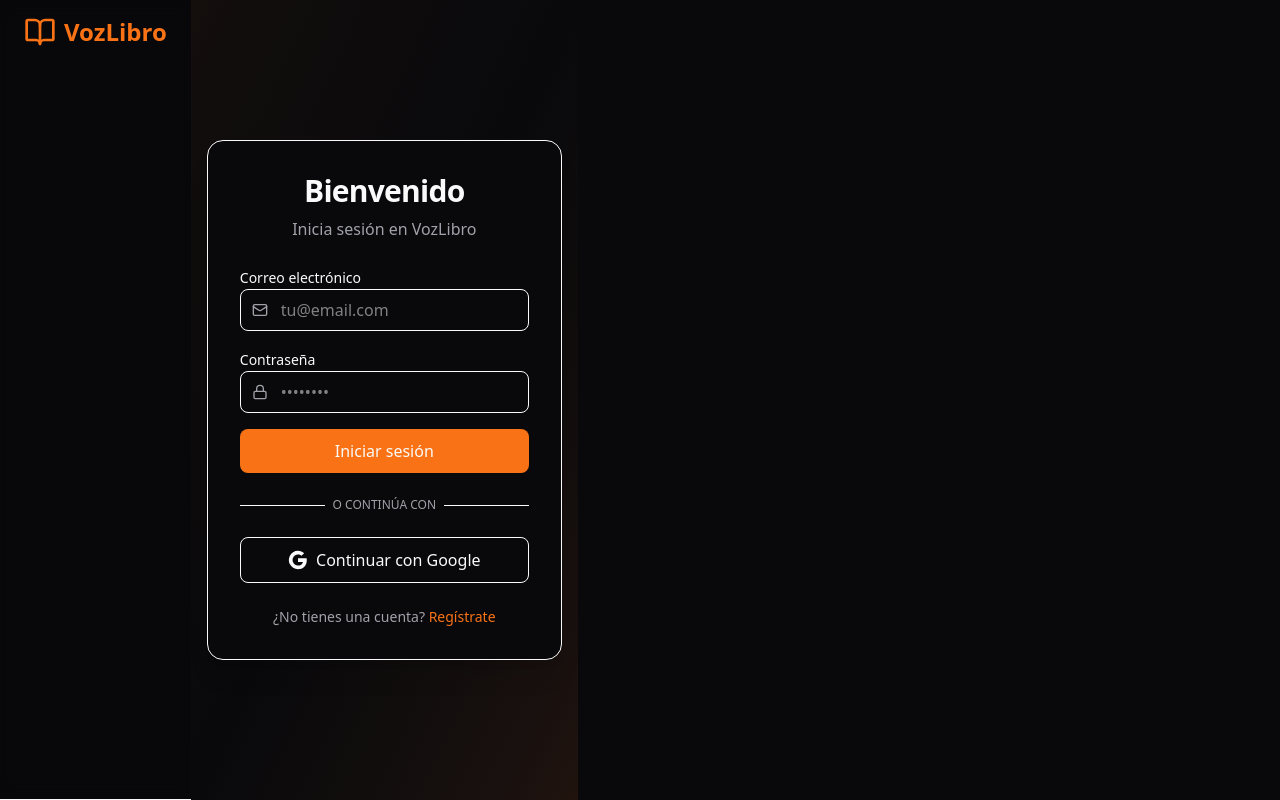
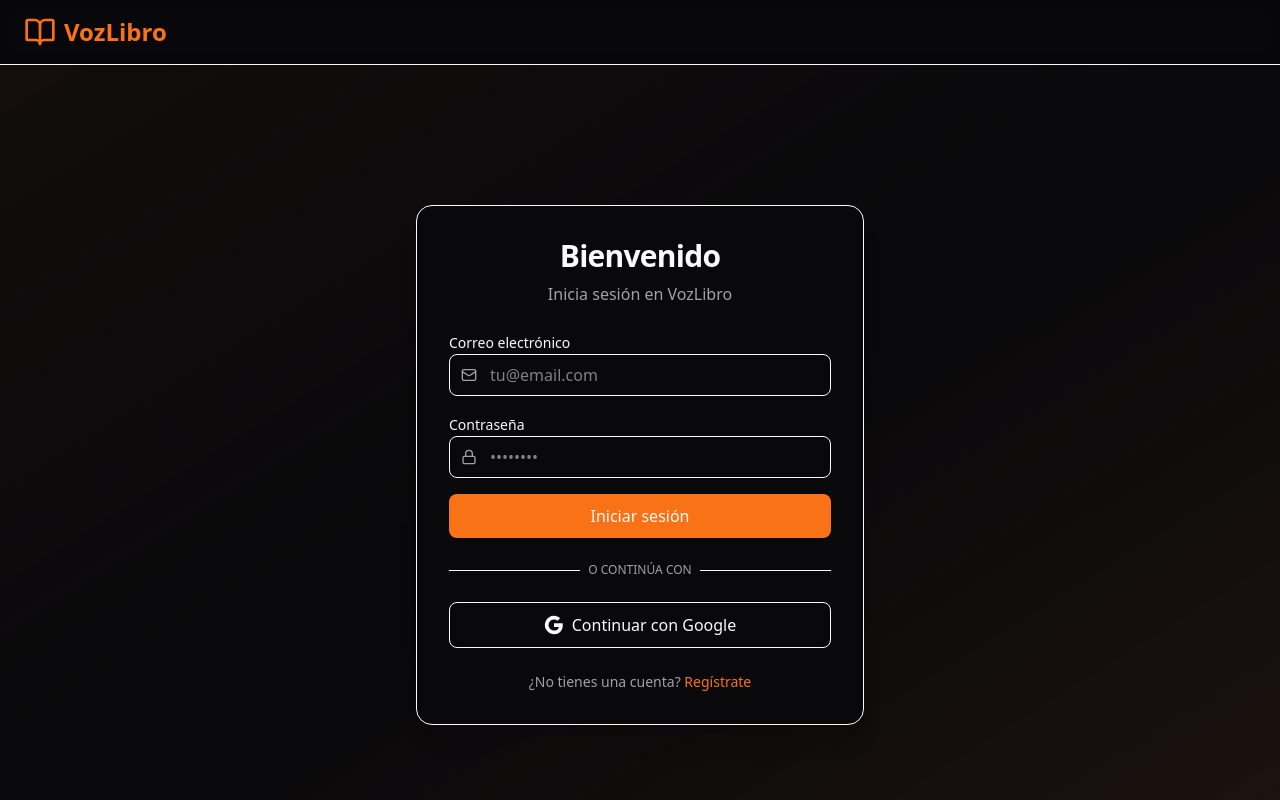
Before and after one commit to davidjared123/vozlibro, a Next.js app: page /login in a window 1280 px wide. Built offline with nearby package versions, Linux system fonts and the light colour scheme; no server answers.

Commit message:
fix: make landing and auth pages full width on desktop

```diff
--- a/src/components/layout/ConditionalLayout.tsx
+++ b/src/components/layout/ConditionalLayout.tsx
@@ -12,7 +12,11 @@
     const isPublicPage = pathname === '/landing' || pathname === '/login' || pathname === '/signup';
 
     if (isPublicPage) {
-        return <>{children}</>;
+        return (
+            <div className="w-full min-h-screen overflow-y-auto">
+                {children}
+            </div>
+        );
     }
 
     return (
```
